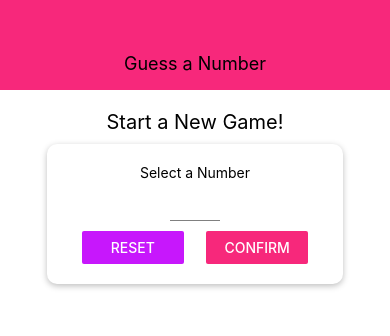
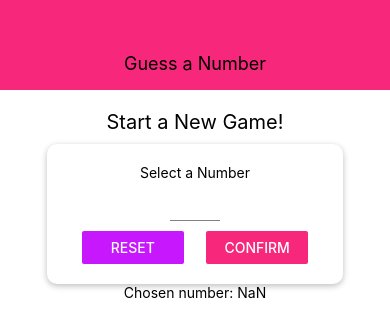
Before and after one commit to samuel-joseph/react-native-project, a React Native app in the folder intro/guess-num/: screen / in a window 390 px wide. Both pictures are taken after a click on the button "CONFIRM". Shown: the top 336 px of the page. Built offline with nearby package versions, Linux system fonts and the light colour scheme.

Commit message:
Confirm function is added.

```diff
--- a/intro/guess-num/screen/StartGameScreen.js
+++ b/intro/guess-num/screen/StartGameScreen.js
@@ -13,6 +13,8 @@ import Input from "../components/Input";
 import Colors from "../constants/colors";
 const StartGameScreen = props => {
   const [enteredValue, setEnteredValue] = useState("");
+  const [confirmed, setConfirmed] = useState(false);
+  const [selectedNumber, setSelectedNumber] = useState();
 
   const numberInputHandler = inputText => {
     setEnteredValue(inputText.replace(/[^0-9]/g, ""));
@@ -20,7 +22,24 @@ const StartGameScreen = props => {
 
   const resetInputHandler = () => {
     setEnteredValue("");
+    setConfirmed(false);
   };
+
+  const confirmInputHandler = () => {
+    const chosenNumber = parseInt(enteredValue);
+    if (chosenNumber === NaN || chosenNumber <= 0 || chosenNumber > 99) {
+      return;
+    }
+    setConfirmed(true);
+    setSelectedNumber(chosenNumber);
+    setEnteredValue("");
+  };
+
+  let confirmedOutput;
+
+  if (confirmed) {
+    confirmedOutput = <Text>Chosen number: {selectedNumber}</Text>;
+  }
 
   return (
     <TouchableWithoutFeedback
@@ -55,12 +74,13 @@ const StartGameScreen = props => {
               <Button
                 style={styles.button}
                 title="Confirm"
-                onPress={() => {}}
+                onPress={confirmInputHandler}
                 color={Colors.primary}
               />
             </View>
           </View>
         </Card>
+        {confirmedOutput}
       </View>
     </TouchableWithoutFeedback>
   );
```
